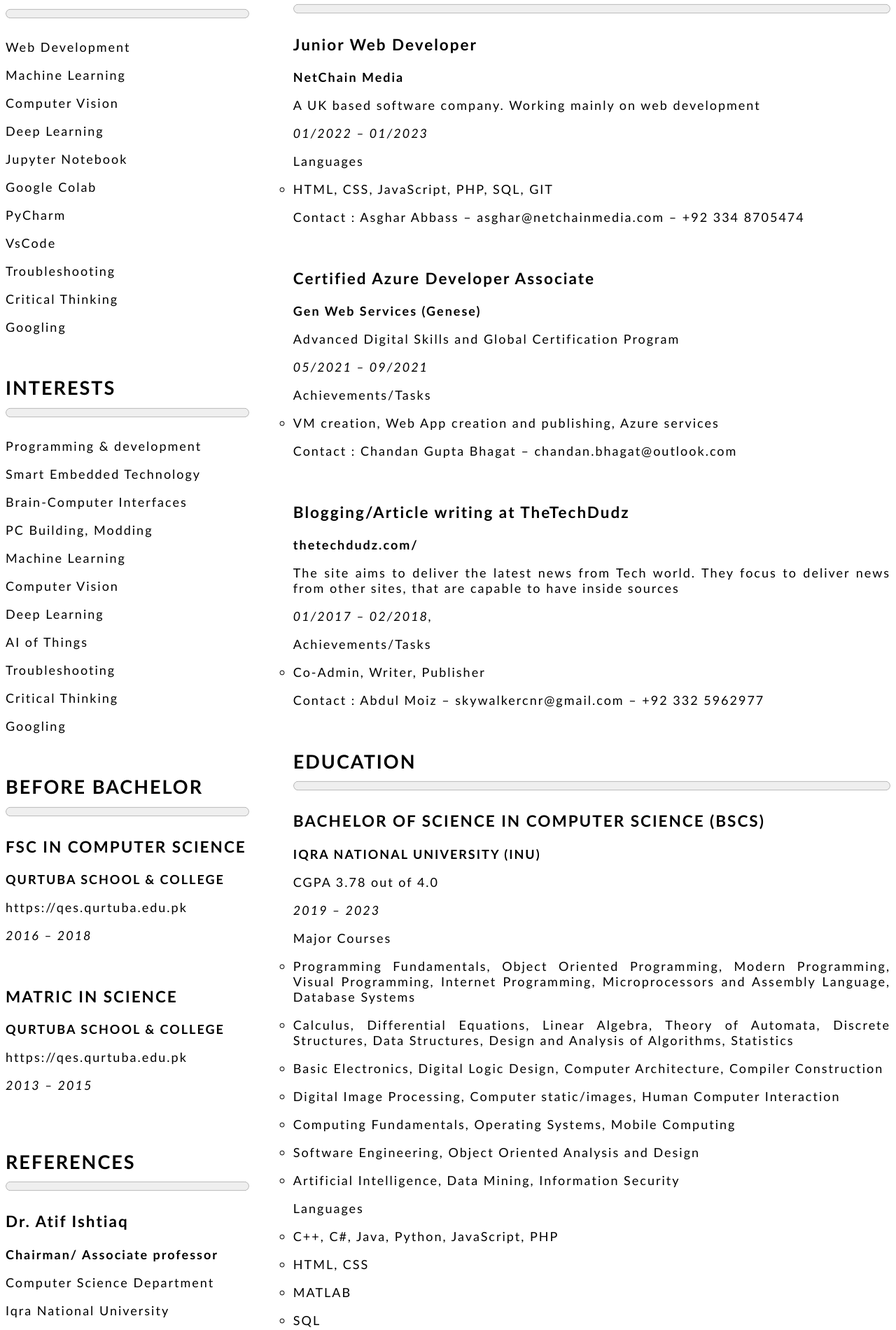
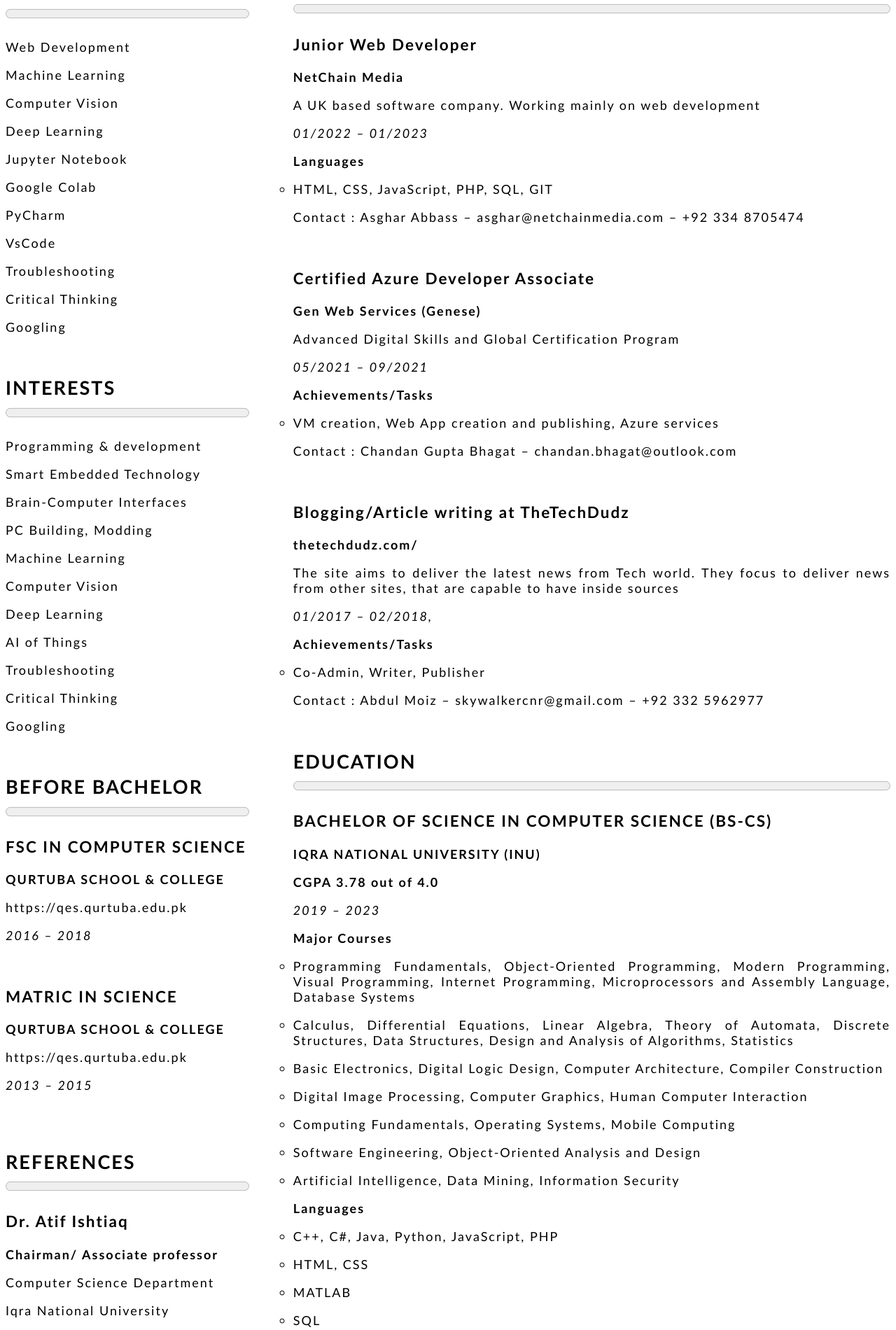
Before and after one commit to DevHassanMehdi/resume_creator_with_flask, a Flask app: page / in a window 1280 px wide. Shown: the part 784-2684 px from the top of the page at 70% size. Run offline with Flask 2, Linux system fonts and the light colour scheme.

Commit message:
Fixed class names in Index.html. Saved 20 new words to dictionary

```diff
--- a/templates/index.html
+++ b/templates/index.html
@@ -209,7 +209,7 @@
                     <p class="itemTitle"> NetChain Media </p>
                     <p class="itemAbout"> A UK based software company. Working mainly on web development </p>
                     <p class="duration"> 01/2022 – 01/2023 </p>
-                    <p class="static/imagesubtitle">Languages</p>
+                    <p class="itemSubtitle">Languages</p>
                     <ul>
                         <li>
                             <p> HTML, CSS, JavaScript, PHP, SQL, GIT </p>
@@ -224,7 +224,7 @@
                     <p class="itemTitle"> Gen Web Services (Genese) </p>
                     <p class="itemAbout"> Advanced Digital Skills and Global Certification Program </p>
                     <p class="duration"> 05/2021 – 09/2021 </p>
-                    <p class="static/imagesubtitle">Achievements/Tasks</p>
+                    <p class="itemSubtitle">Achievements/Tasks</p>
                     <ul>
                         <li>
                             <p> VM creation, Web App creation and publishing, Azure services </p>
@@ -239,7 +239,7 @@
                     <p class="itemTitle"> thetechdudz.com/ </p>
                     <p class="itemAbout"> The site aims to deliver the latest news from Tech world. They focus to deliver news from other sites, that are capable to have inside sources </p>
                     <p class="duration"> 01/2017 – 02/2018, </p>
-                    <p class="static/imagesubtitle">Achievements/Tasks</p>
+                    <p class="itemSubtitle">Achievements/Tasks</p>
                     <ul>
                         <li>
                             <p> Co-Admin, Writer, Publisher </p>
@@ -255,14 +255,14 @@
                     <progress max="100" value="0" style="width: 100%;"></progress>
                 </h2>
 
-                <h3> BACHELOR OF SCIENCE IN COMPUTER SCIENCE (BSCS) </h3>
+                <h3> BACHELOR OF SCIENCE IN COMPUTER SCIENCE (BS-CS) </h3>
                 <p class="itemTitle"> IQRA NATIONAL UNIVERSITY (INU) </p>
-                <p class="static/imagesubtitle"> CGPA 3.78 out of 4.0 </p>
+                <p class="itemSubtitle"> CGPA 3.78 out of 4.0 </p>
                 <p class="duration"> 2019 – 2023 </p>
-                <p class="static/imagesubtitle">Major Courses</p>
+                <p class="itemSubtitle">Major Courses</p>
                 <ul>
                     <li>
-                        <p> Programming Fundamentals, Object Oriented Programming, Modern Programming, Visual Programming, Internet Programming, Microprocessors and Assembly Language, Database Systems </p>
+                        <p> Programming Fundamentals, Object-Oriented Programming, Modern Programming, Visual Programming, Internet Programming, Microprocessors and Assembly Language, Database Systems </p>
                     </li>
                     <li>
                         <p> Calculus, Differential Equations, Linear Algebra, Theory of Automata, Discrete Structures, Data Structures, Design and Analysis of Algorithms, Statistics </p>
@@ -271,20 +271,20 @@
                         <p> Basic Electronics, Digital Logic Design, Computer Architecture, Compiler Construction </p>
                     </li>
                     <li>
-                        <p> Digital Image Processing, Computer static/images, Human Computer Interaction </p>
+                        <p> Digital Image Processing, Computer Graphics, Human Computer Interaction </p>
                     </li>
                     <li>
                         <p> Computing Fundamentals, Operating Systems, Mobile Computing </p>
                     </li>
                     <li>
-                        <p> Software Engineering, Object Oriented Analysis and Design </p>
+                        <p> Software Engineering, Object-Oriented Analysis and Design </p>
                     </li>
                     <li>
                         <p> Artificial Intelligence, Data Mining, Information Security </p>
                     </li>
                 </ul>
 
-                <p class="static/imagesubtitle">Languages</p>
+                <p class="itemSubtitle">Languages</p>
                 <ul>
                     <li>
                         <p> C++, C#, Java, Python, JavaScript, PHP </p>
@@ -387,7 +387,7 @@
                 <p class="duration"> 07/2021 – 12/2021 </p>
                 <progress max="100" value="0" style="width: 100%;"></progress>
 
-                <p class="itemTitle"> Snakes and Ladders game using Object Oriented Programming concepts in JAVA language </p>
+                <p class="itemTitle"> Snakes and Ladders game using Object-Oriented Programming concepts in JAVA language </p>
                 <p class="duration"> 02/2021 – 06/2021 </p>
                 <progress max="100" value="0" style="width: 100%;"></progress>
 
```
